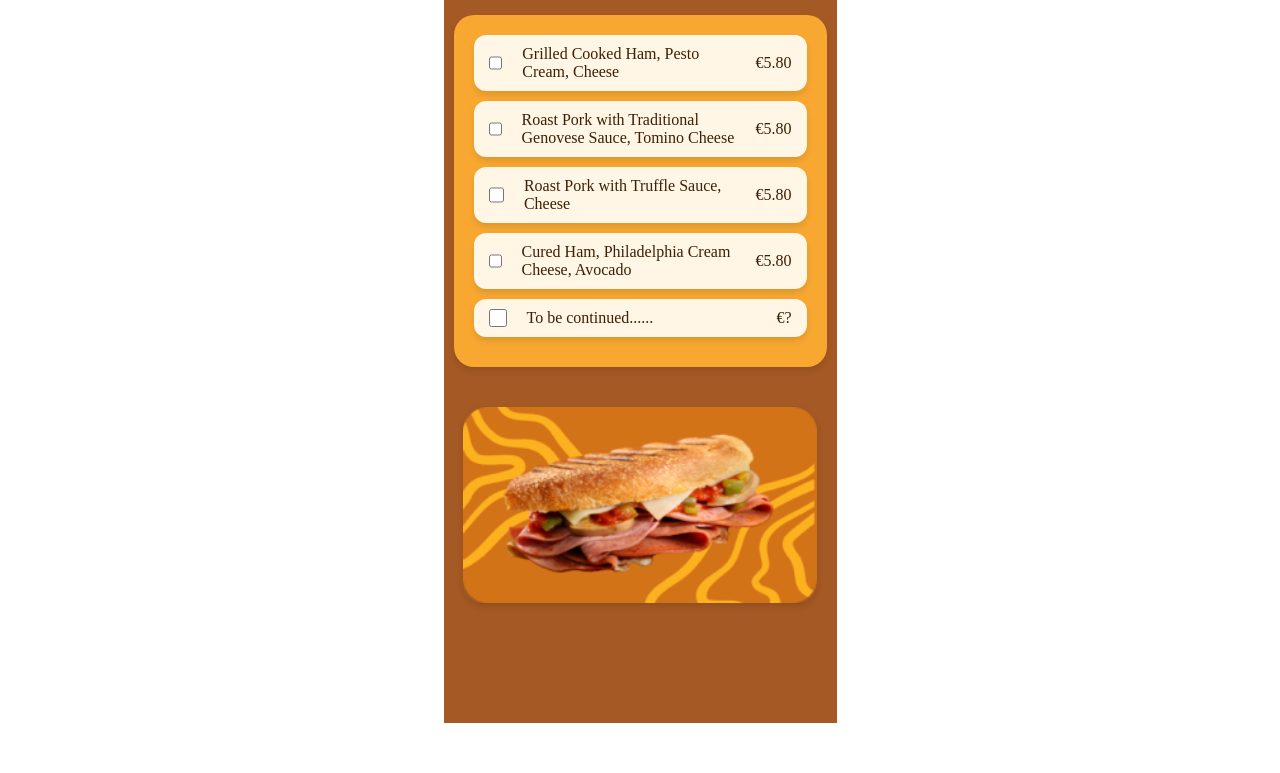
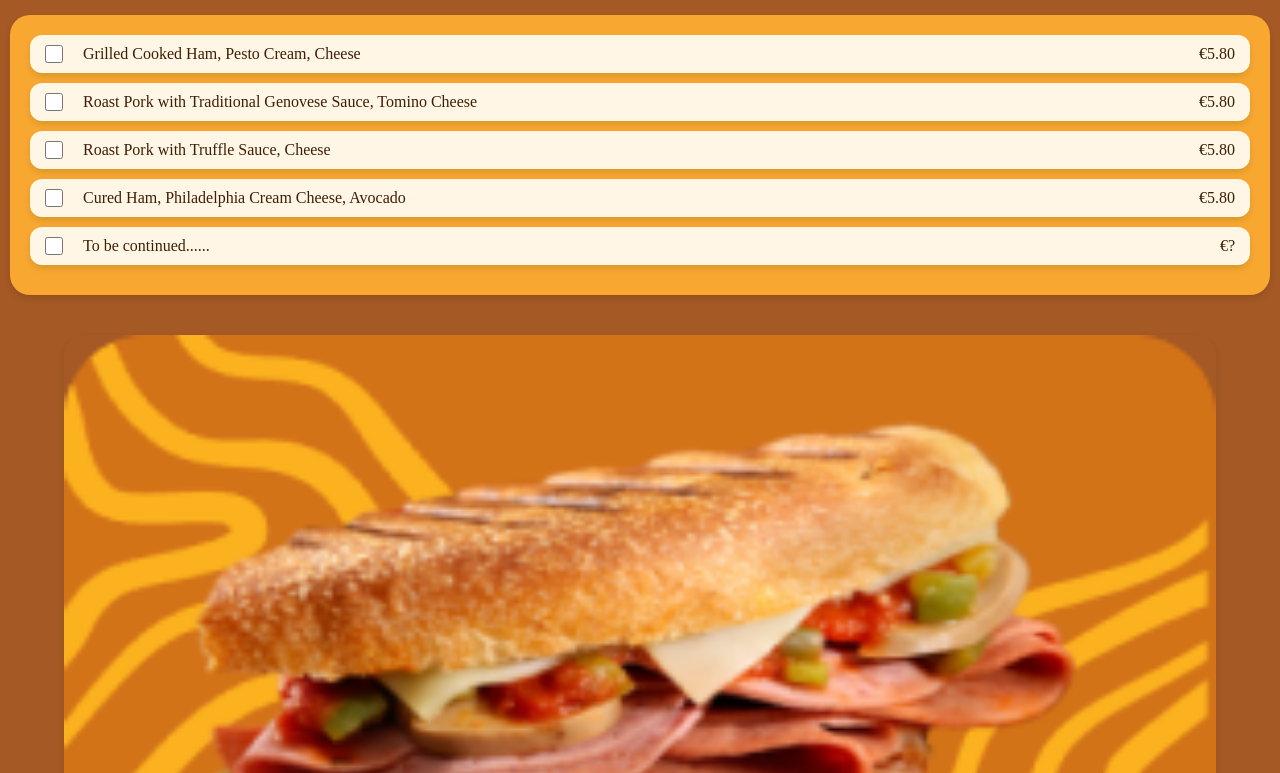
Before and after one commit to chy1001/menuversion1, a plain HTML site: page html page/special.html in a window 1280 px wide. Shown: the part 53-826 px from the top of the page. Before the commit the page ends 800 px from the top, so only its background shows below. Drawn offline with Linux system fonts and the light colour scheme.

Commit message:
Update indiv.css

```diff
--- a/css/indiv.css
+++ b/css/indiv.css
@@ -8,7 +8,6 @@
 /* Main Container */
 .individual-container {
     width: 100%;
-    max-width: 393px;
     margin: 0 auto;
     display: flex;
     flex-direction: column;
```
